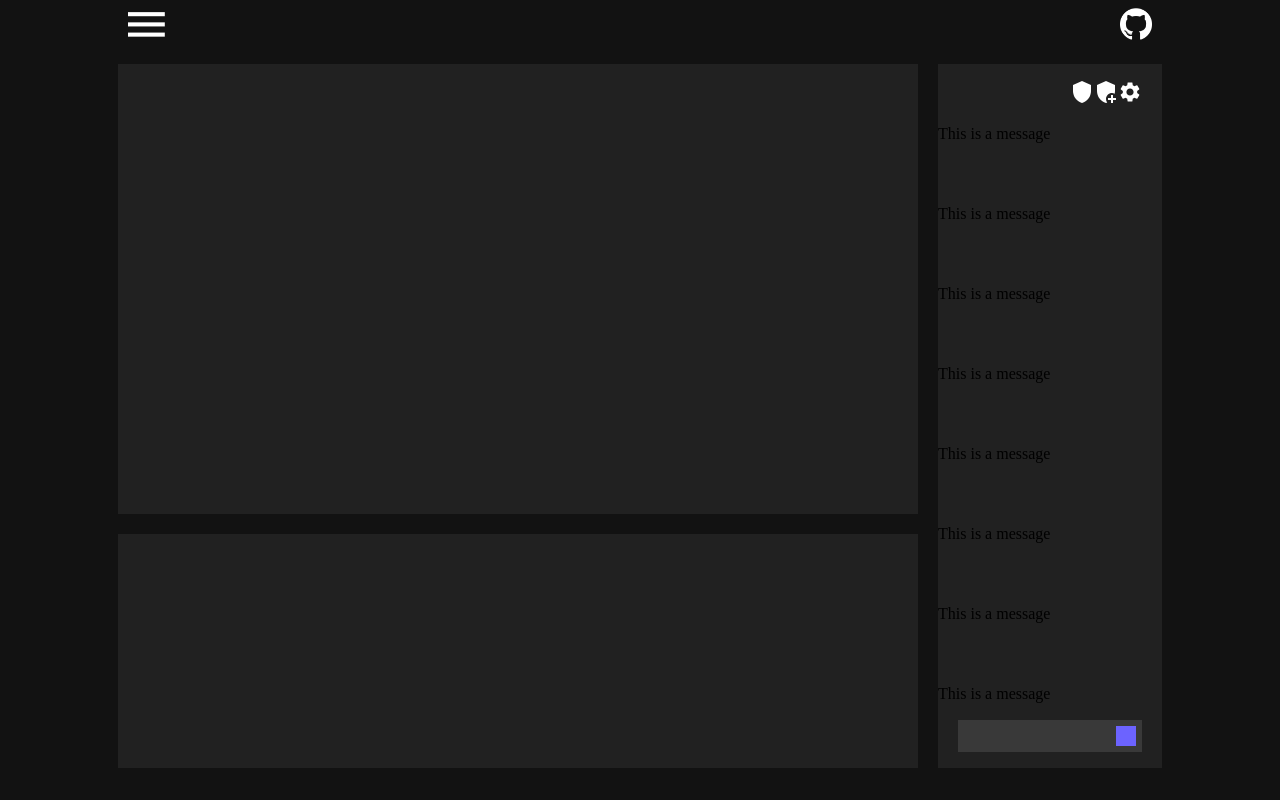
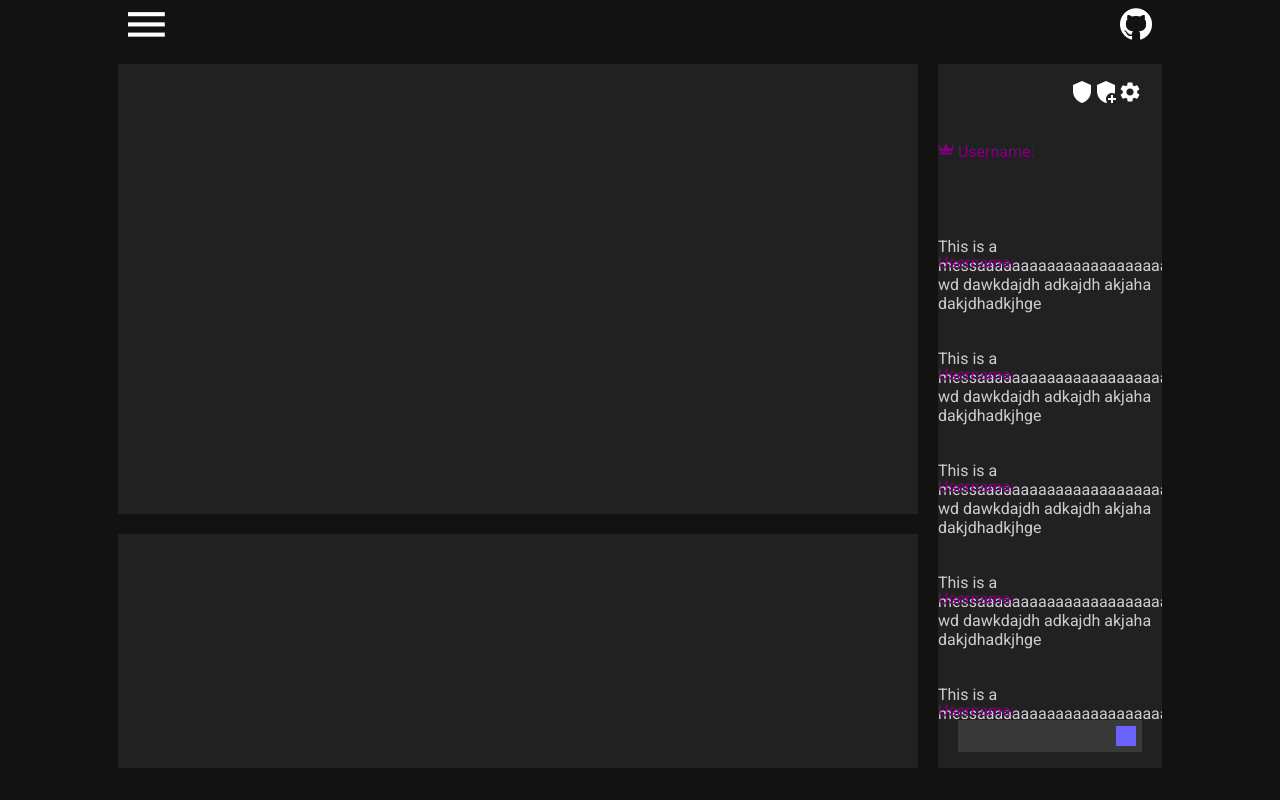
Before and after one commit to Tiqur/Ichis-Frontend, a React (Create React App) app: page /dashboard in a window 1280 px wide. Built offline with nearby package versions, Linux system fonts and the light colour scheme.

Commit message:
Message style refactor

```diff
--- a/src/components/ChatBox/ChatBox.jsx
+++ b/src/components/ChatBox/ChatBox.jsx
@@ -34,7 +34,7 @@ const ChatBox = () => {
         <Icons />
           { /* Messages go here */ }
           <FlexDiv column className={styles.messageScroll}>
-            <ChatMessage />
+            <ChatMessage operator={true} owner={true} />
             <ChatMessage />
             <ChatMessage />
             <ChatMessage />
--- a/src/components/ChatMessage/ChatMessage.jsx
+++ b/src/components/ChatMessage/ChatMessage.jsx
@@ -1,12 +1,18 @@
 import styles from './ChatMessage.module.scss';
 import FlexDiv from '../FlexDiv/FlexDiv';
+import  { ReactComponent as CrownIcon } from '../../assets/crown.svg';
 
-const ChatMessage = () => {
+const ChatMessage = (props) => {
+  const name = props.name;
+  const text = props.text;
+  const operator = props.operator;
+  const owner = props.owner;
+  const crown = <CrownIcon style={{height: '1em'}} fill={owner ? 'purple' : 'gold'} display={ props.operator || props.owner ? 'initial' : 'none' }/>;
+  const username = <p className={styles.username}>{crown} Username:</p>;
+
   return (
       <FlexDiv  className={styles.container}>
-        <FlexDiv>
-          <p>This is a message</p>
-        </FlexDiv>
+          <p className={styles.message}>{username} This is a messaaaaaaaaaaaaaaaaaaaaaaa wd dawkdajdh adkajdh akjaha dakjdhadkjhge</p>
       </FlexDiv>
   )
 }
--- a/src/components/ChatMessage/ChatMessage.module.scss
+++ b/src/components/ChatMessage/ChatMessage.module.scss
@@ -3,7 +3,17 @@
   height: auto;
 
   & * {
-    display: block;
     height: 5em;
   }
 }
+
+.username {
+  white-space: nowrap;
+  font-family: roboto;
+  color: purple;
+}
+
+.message {
+  font-family: roboto;
+  color: #CDCDD0;
+}
```
Also changed, not shown: src/assets/crown.svg (added).
